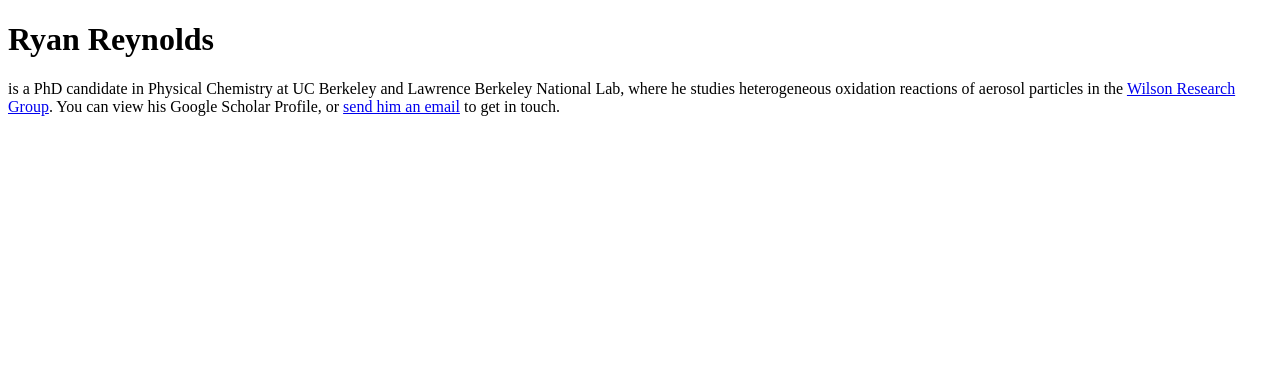
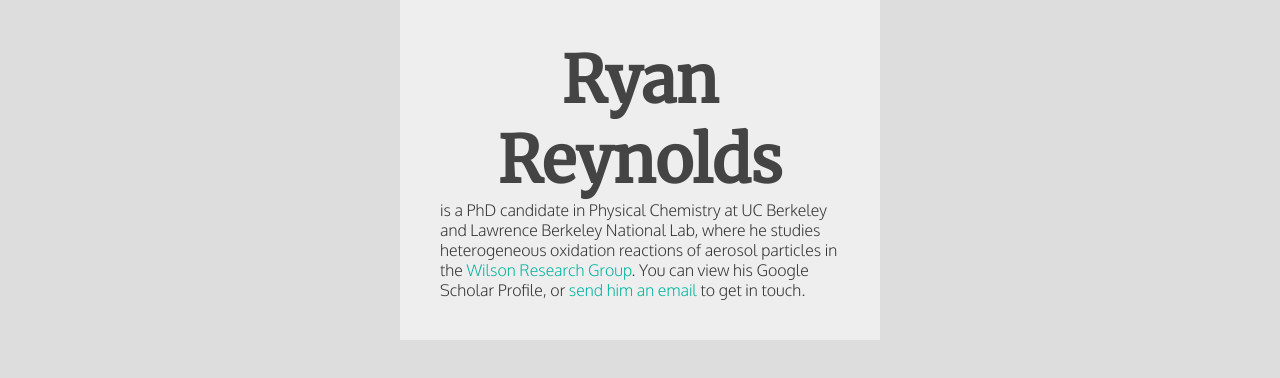
Before and after one commit to ryansreynolds/ryansreynolds.github.io, a plain HTML site: page index.html in a window 1280 px wide. Drawn offline with Linux system fonts and the light colour scheme.

Commit message:
fixed syntax errors

```diff
--- a/index.html
+++ b/index.html
@@ -5,7 +5,7 @@
 		<link rel="preconnect" href="https://fonts.googleapis.com">
 		<link rel="preconnect" href="https://fonts.gstatic.com" crossorigin>
 		<link href="https://fonts.googleapis.com/css2?family=Merriweather&family=Oxygen:wght@300&display=swap" rel="stylesheet">
-        <link ref="stylesheet" href="style.css">
+        <link href="style.css" rel="stylesheet">
     </head>
     <body>
         <header>
--- a/style.css
+++ b/style.css
@@ -18,13 +18,13 @@
 	font-family: Merriweather, serif;
 	font-size: 4em;
 	text-align: center;
-	text-color: #444;
+	color: #444;
 }
 
 p {
 	font-family: Oxygen, sans-serif;
 	font-size: 1em;
-	text-color: #333;
+	color: #333;
 }
 
 a {
```
